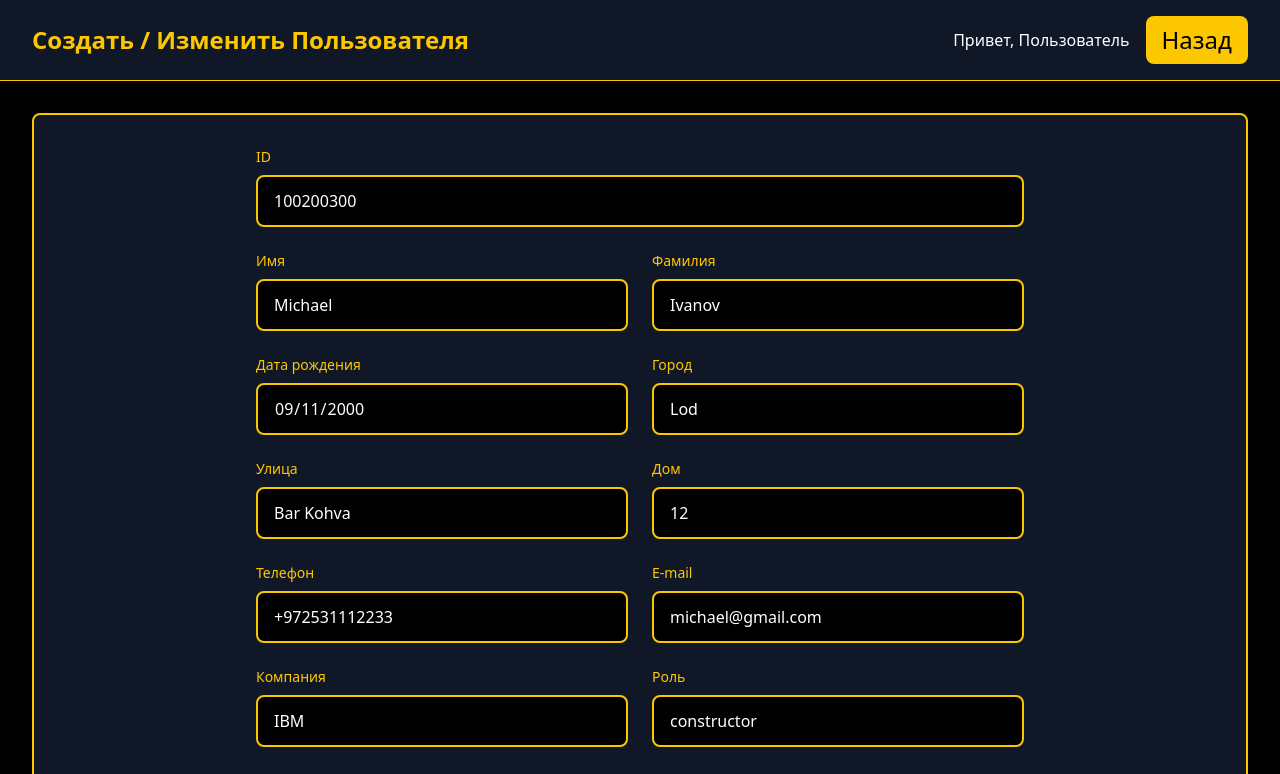
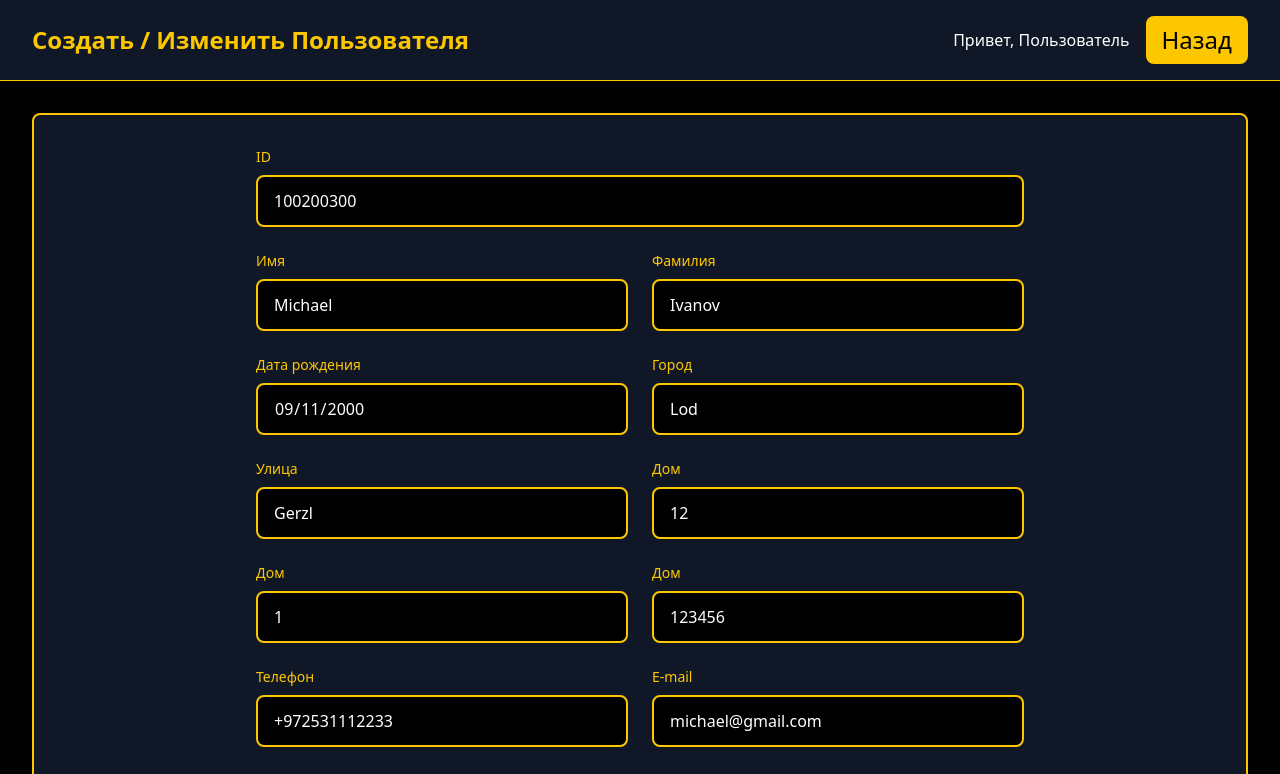
Before and after one commit to AlexGebrah/kablanut, a React (Vite) app: page /dashboard/create/user in a window 1280 px wide. Shown: the top 774 px of the page. Built offline with nearby package versions, Linux system fonts and the light colour scheme.

Commit message:
with Create Project

```diff
--- a/src/components/dashboards/create/CreateProject.tsx
+++ b/src/components/dashboards/create/CreateProject.tsx
@@ -128,7 +128,7 @@ export const CreateProject = () => {
                                     value={form.projectKind}
                                     onChange={(e) => update('projectKind', e.target.value)}
                                     className="w-full bg-black text-white border-2 border-yellow-400 rounded-lg px-4 py-3 focus:outline-none focus:ring-2 focus:ring-yellow-400"
-                                    placeholder="fasade"
+                                    placeholder="HPL"
                                 />
                             </div>
 
--- a/src/components/dashboards/create/CreateUser.tsx
+++ b/src/components/dashboards/create/CreateUser.tsx
@@ -2,32 +2,14 @@ import React, { useState } from 'react'
 import { useNavigate } from 'react-router-dom'
 import { useSelector } from 'react-redux'
 import type { RootState } from '../../../redux/types.ts'
+import type {USerType} from "../../typesComponents/UserType.ts";
 
-type UserForm = {
-    id: string
-    fullName: {
-        firstName: string
-        lastName: string
-    }
-    birthDate: string
-    address: {
-        city: string
-        street: string
-        building: number | ''
-    }
-    contacts: {
-        telephone: string
-        mail: string
-    }
-    company: string
-    role: string
-}
 
 export const CreateUser = () => {
     const navigate = useNavigate()
     const { user } = useSelector((state: RootState) => state.auth)
 
-    const [form, setForm] = useState<UserForm>({
+    const [form, setForm] = useState<USerType>({
         id: '100200300',
         fullName: {
             firstName: 'Michael',
@@ -35,9 +17,11 @@ export const CreateUser = () => {
         },
         birthDate: '2000-09-11',
         address: {
-            city: 'Lod',
-            street: 'Bar Kohva',
-            building: 12,
+            city: "Lod",
+            street: "Gerzl",
+            house: "12",
+            room: "1",
+            zip: "123456",
         },
         contacts: {
             telephone: '+972531112233',
@@ -164,11 +148,33 @@ export const CreateUser = () => {
                             <div>
                                 <label className="block text-sm font-medium text-yellow-400 mb-2">Дом</label>
                                 <input
-                                    type="number"
-                                    value={form.address.building}
-                                    onChange={(e) => update('address.building', e.target.value === '' ? '' : Number(e.target.value))}
+                                    type="string"
+                                    value={form.address.house}
+                                    onChange={(e) => update('address.house', e.target.value === '' ? '' : Number(e.target.value))}
                                     className="w-full bg-black text-white border-2 border-yellow-400 rounded-lg px-4 py-3 focus:outline-none focus:ring-2 focus:ring-yellow-400"
                                     placeholder="12"
+                                />
+                            </div>
+
+                            <div>
+                                <label className="block text-sm font-medium text-yellow-400 mb-2">Дом</label>
+                                <input
+                                    type="string"
+                                    value={form.address.room}
+                                    onChange={(e) => update('address.room', e.target.value === '' ? '' : Number(e.target.value))}
+                                    className="w-full bg-black text-white border-2 border-yellow-400 rounded-lg px-4 py-3 focus:outline-none focus:ring-2 focus:ring-yellow-400"
+                                    placeholder="1"
+                                />
+                            </div>
+
+                            <div>
+                                <label className="block text-sm font-medium text-yellow-400 mb-2">Дом</label>
+                                <input
+                                    type="string"
+                                    value={form.address.zip}
+                                    onChange={(e) => update('address.zip', e.target.value === '' ? '' : Number(e.target.value))}
+                                    className="w-full bg-black text-white border-2 border-yellow-400 rounded-lg px-4 py-3 focus:outline-none focus:ring-2 focus:ring-yellow-400"
+                                    placeholder="123456"
                                 />
                             </div>
 
--- a/src/components/typesComponents/TypeAddress.ts
+++ b/src/components/typesComponents/AddressType.ts
@@ -1,4 +1,4 @@
-export type ProjectAddress = {
+export type AddressType = {
     city: string,
     street: string,
     house: string,
--- a/src/components/typesComponents/ProjectType.ts
+++ b/src/components/typesComponents/ProjectType.ts
@@ -1,4 +1,4 @@
-import type { ProjectAddress } from "./TypeAddress";
+import type {AddressType} from "./AddressType.ts";
 import type { SpecificationItem } from "./TypeSpecificationItem";
 import {
     PROJECT_KIND_HPL,
@@ -38,7 +38,7 @@ export type ProjectType<K extends ProjectKind> = {
     projectDateFinish: string;
     specificationPlan: SpecificationFor<K>;
     specificationFact: SpecificationFor<K>;
-    projectAddress: ProjectAddress;
+    projectAddress: AddressType;
     projectStatus: string;
     customer: string;
     manufacturer: string;
--- /dev/null
+++ b/src/components/typesComponents/UserType.ts
@@ -0,0 +1,18 @@
+import type {AddressType} from "./AddressType.ts";
+
+
+export type USerType = {
+    id: string
+    fullName: {
+        firstName: string
+        lastName: string
+    }
+    birthDate: string
+    address: AddressType,
+    contacts: {
+        telephone: string
+        mail: string
+    }
+    company: string
+    role: string
+}
```
